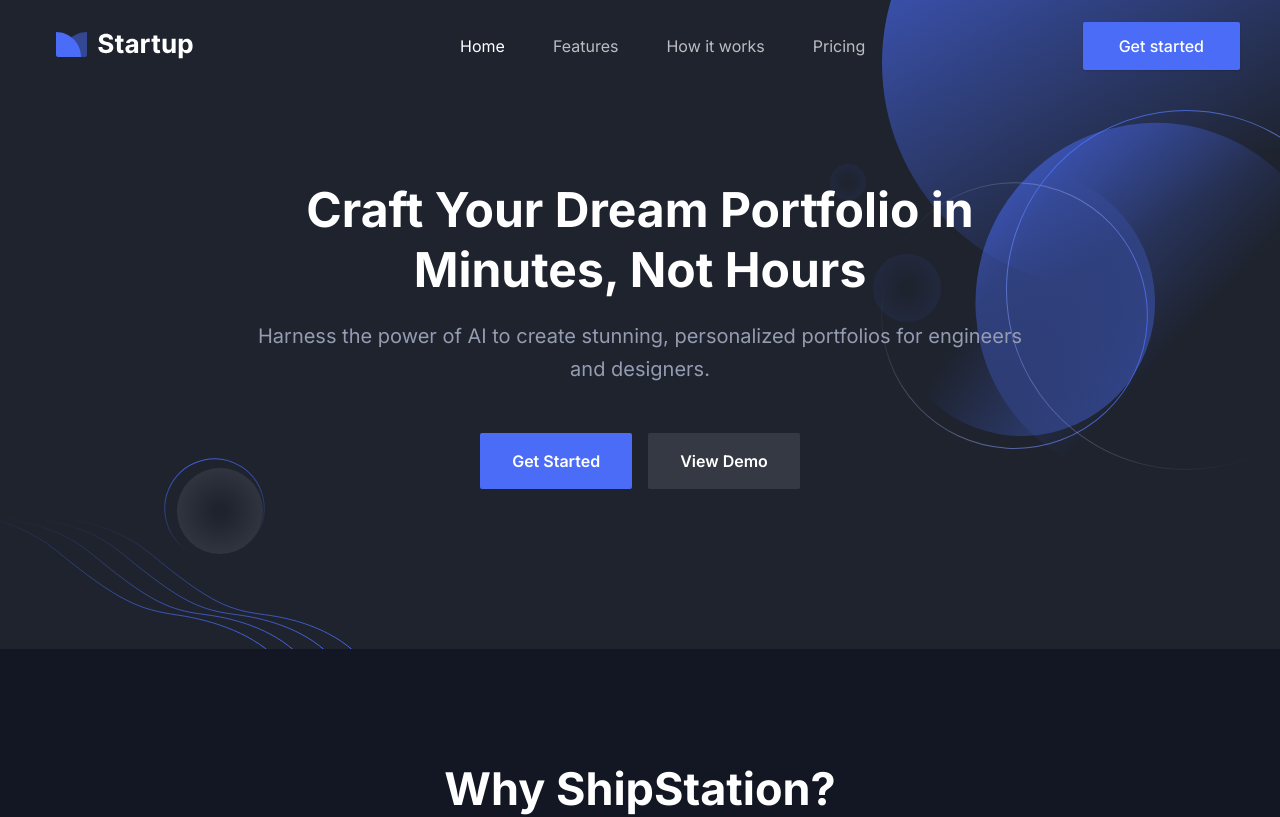
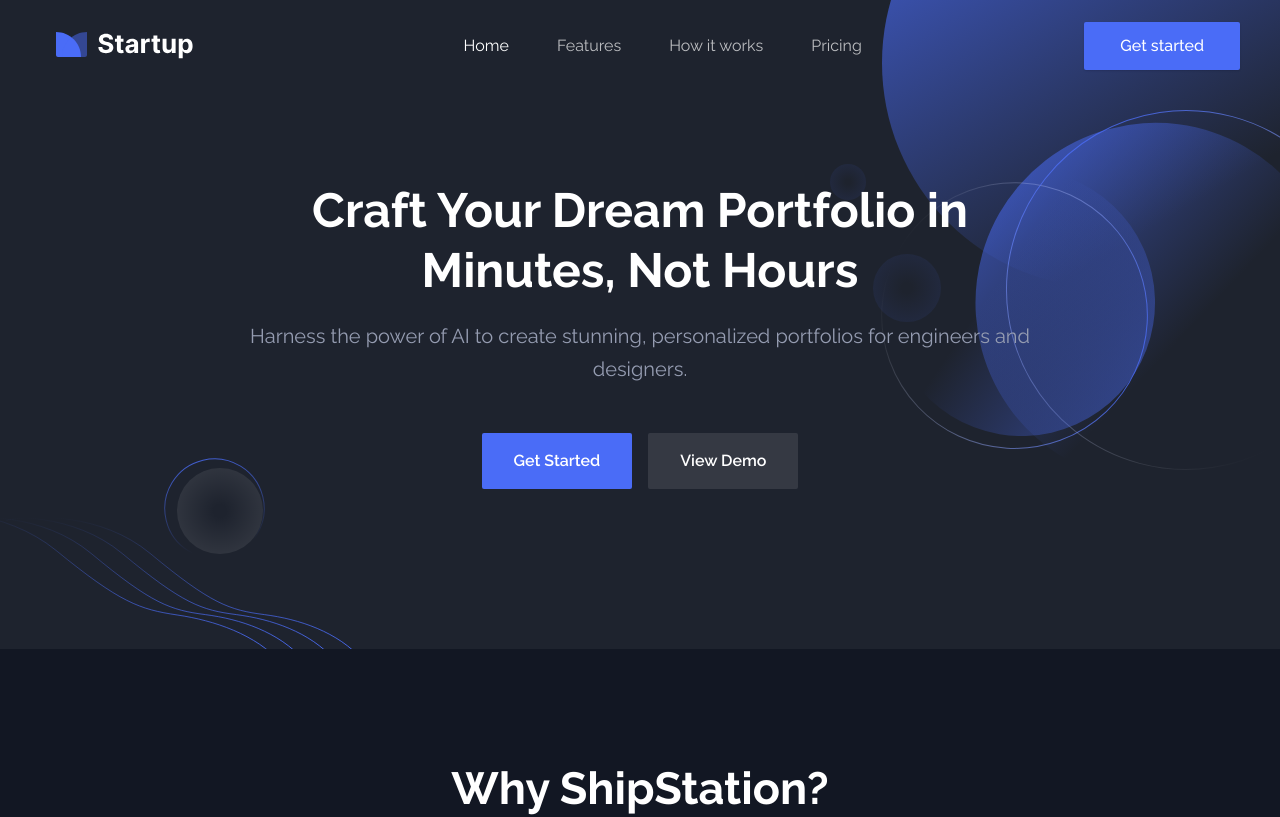
Before and after one commit to daytimedrinkingclub/shipstation-landing, a Next.js app: page / in a window 1280 px wide. Shown: the top 817 px of the page. Built offline with nearby package versions, Linux system fonts and the light colour scheme.

Commit message:
change font to Raleway

```diff
--- a/src/app/layout.tsx
+++ b/src/app/layout.tsx
@@ -3,11 +3,12 @@
 import Footer from "@/components/Footer";
 import Header from "@/components/Header";
 import ScrollToTop from "@/components/ScrollToTop";
-import { Inter } from "next/font/google";
+import { Inter, Raleway } from "next/font/google";
 import "node_modules/react-modal-video/css/modal-video.css";
 import "../styles/index.css";
 
 const inter = Inter({ subsets: ["latin"] });
+const raleway = Raleway({ subsets: ["latin"] });
 
 export default function RootLayout({
   children,
@@ -22,7 +23,7 @@ export default function RootLayout({
       */}
       <head />
 
-      <body className={`bg-[#FCFCFC] dark:bg-black ${inter.className}`}>
+      <body className={`bg-[#FCFCFC] dark:bg-black ${raleway.className}`}>
         <Providers>
           <Header />
           {children}
--- a/src/styles/index.css
+++ b/src/styles/index.css
@@ -1,4 +1,5 @@
 @import url("https://fonts.googleapis.com/css2?family=Inter:wght@100;200;300;400;500;600;700;800;900&display=swap");
+@import url("https://fonts.googleapis.com/css2?family=Raleway:wght@100;200;300;400;500;600;700;800;900&display=swap");
 
 @tailwind base;
 @tailwind components;
@@ -6,7 +7,7 @@
 
 @layer base {
   body {
-    font-family: "Inter", sans-serif;
+    font-family: "Raleway", sans-serif;
   }
 }
 
```
